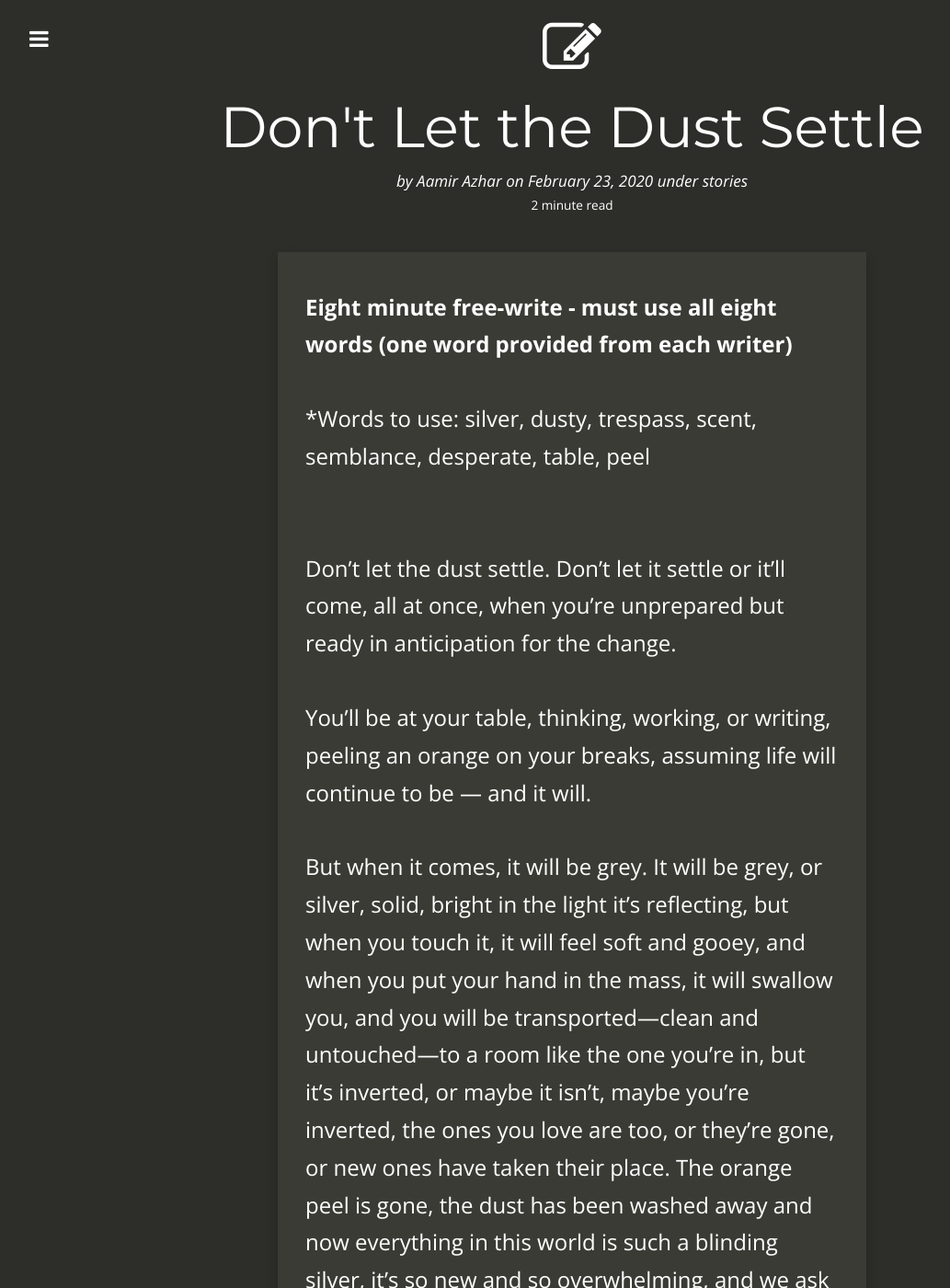
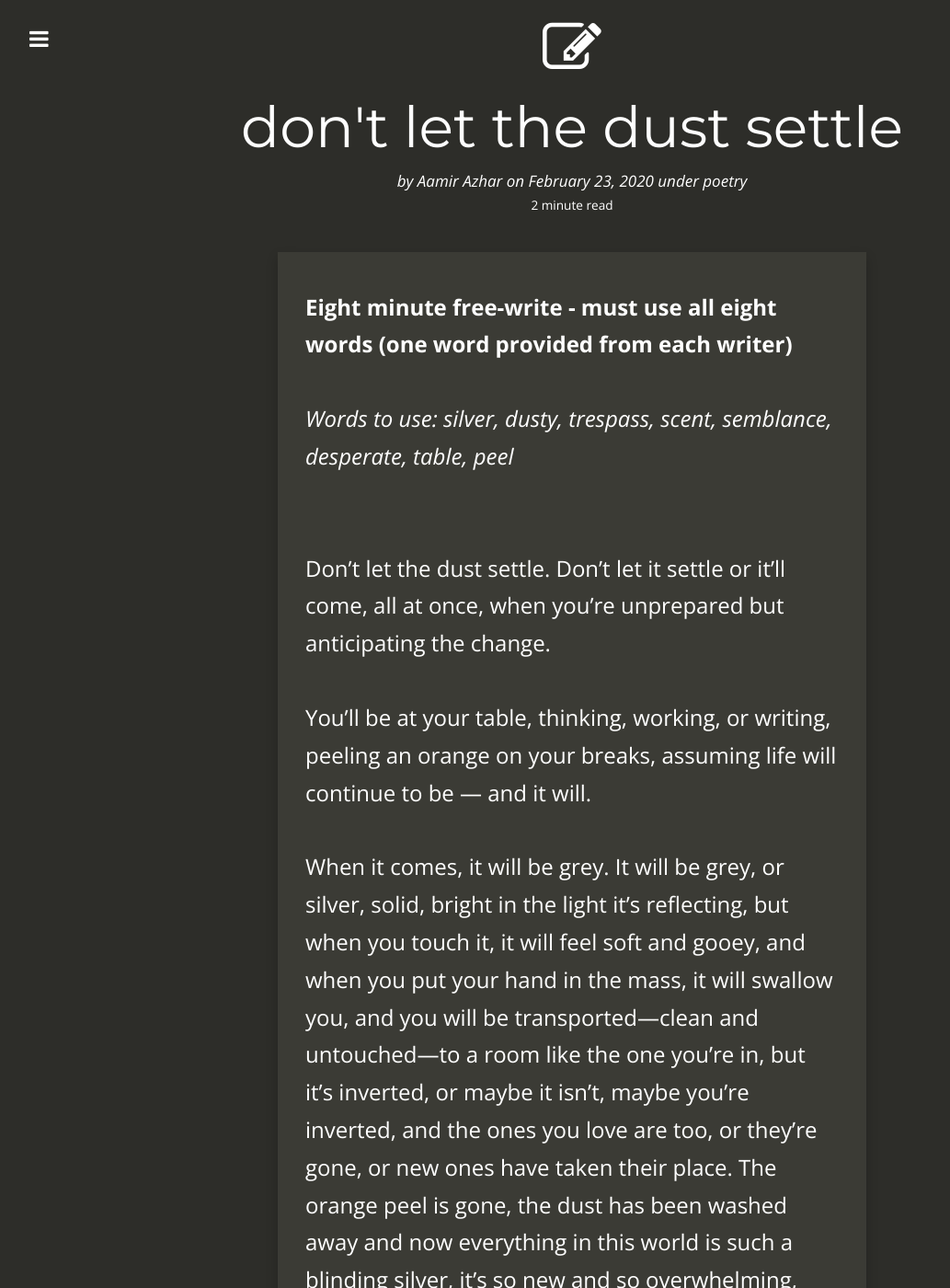
Before and after one commit to jacobtomlinson/carte-noire, a Jekyll site: the page built from _posts/2020-02-23-dont-let-the-dust-settle-writing-group-exercise.md, in a window 1280 px wide and 1400 px high. Shown: the whole window at 92% size, without its empty margins (18-1051 px from the left). Built offline with Jekyll 4.4.1, drawn with Linux system fonts in a browser that asks for light colours; nearby versions of some CDN libraries; comment, search, counter and statistics services are not loaded; some of the changed text lies outside the part shown.

Commit message:
Upload changes to don't let the dust settle poem.

```diff
--- a/_posts/2020-02-23-dont-let-the-dust-settle-writing-group-exercise.md
+++ b/_posts/2020-02-23-dont-let-the-dust-settle-writing-group-exercise.md
@@ -1,10 +1,10 @@
 ---
 layout:     post
-title:      Don't Let the Dust Settle
+title:      don't let the dust settle
 date:       2020-02-23 19:42:00
 author:     Aamir Azhar
-summary:    A free-written short story on change using eight provided words at a writing group meetup.
-categories: stories
+summary:    A free-written short "poem" on change using eight provided words at a writing group meetup.
+categories: poetry
 thumbnail:  pencil-square-o
 tags:
   - change
@@ -14,13 +14,13 @@ tags:
 ---
 **Eight minute free-write - must use all eight words (one word provided from each writer)**
 
-*Words to use: silver, dusty, trespass, scent, semblance, desperate, table, peel
+*Words to use: silver, dusty, trespass, scent, semblance, desperate, table, peel*
 
 <br>
-Don't let the dust settle. Don't let it settle or it'll come, all at once, when you're unprepared but ready in anticipation for the change.
+Don't let the dust settle. Don't let it settle or it'll come, all at once, when you're unprepared but anticipating the change.
 
 You'll be at your table, thinking, working, or writing, peeling an orange on your breaks, assuming life will continue to be — and it will.
 
-But when it comes, it will be grey. It will be grey, or silver, solid, bright in the light it's reflecting, but when you touch it, it will feel soft and gooey, and when you put your hand in the mass, it will swallow you, and you will be transported—clean and untouched—to a room like the one you're in, but it's inverted, or maybe it isn't, maybe you're inverted, the ones you love are too, or they're gone, or new ones have taken their place. The orange peel is gone, the dust has been washed away and now everything in this world is such a blinding silver, it's so new and so overwhelming, and we ask ourselves: do we change with the tides, or do the tides change us?
+When it comes, it will be grey. It will be grey, or silver, solid, bright in the light it's reflecting, but when you touch it, it will feel soft and gooey, and when you put your hand in the mass, it will swallow you, and you will be transported—clean and untouched—to a room like the one you're in, but it's inverted, or maybe it isn't, maybe you're inverted, and the ones you love are too, or they're gone, or new ones have taken their place. The orange peel is gone, the dust has been washed away and now everything in this world is such a blinding silver, it's so new and so overwhelming, and we ask ourselves: do we change with the tides, or do the tides change us?
 
 So is it trespassing if you knew it would come? Is it crisis if you were ready? Can you find it before it finds you? Because the only way to win is to release your desperation, it is to forge ahead, to catch the changes as they come, beat the portal to its own destination, it is to forget the semblances of what you once had, or maybe not forget, but to leave them where they were, in the world that you once knew, a world that you do not inhabit, a world you cannot return to. The portal has disappeared, your eyes start to get used to the silver, you sit at your desk, and you continue to be, you continue to be as you always have, in this new and old place, in your new and old body, trapped and intimate with your new and old self. Go there or be brought there — you will deal with change, you may even change yourself, and we will all find ourselves in and out of love and in and out of dreams, as and after they come and go.
```
